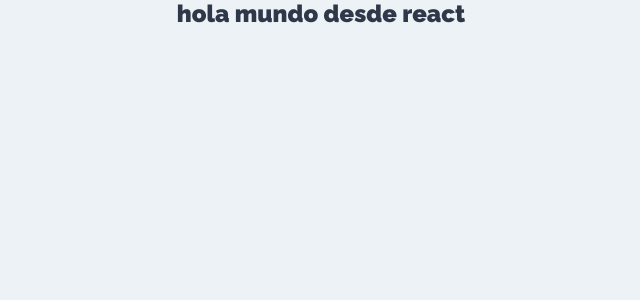
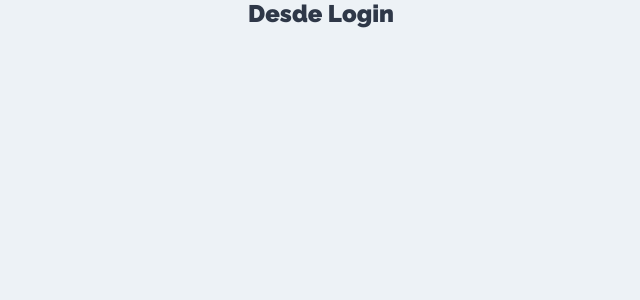
Before and after one commit to brimanz/Mern_app, a React (Vite) app: page / in a window 1280 px wide. Shown: the top 300 px of the page, without its empty margins (319-959 px from the left). Built offline with nearby package versions, Linux system fonts and the light colour scheme.

Commit message:
adding project routing

```diff
--- a/package.json
+++ b/package.json
@@ -11,7 +11,7 @@
   "dependencies": {
     "react": "^18.2.0",
     "react-dom": "^18.2.0",
-    "react-router-dom": "^6.4.4"
+    "react-router-dom": "^5.0.0"
   },
   "devDependencies": {
     "@types/react": "^18.0.24",
--- a/src/App.jsx
+++ b/src/App.jsx
@@ -1,11 +1,20 @@
 import React from 'react'
+import {BrowserRouter, Switch, Route} from 'react-router-dom'
+import Login from './components/auth/Login'
+import NewCount from './components/auth/NewCount'
+import Projects from './components/projects/Projects'
+
 
 
 function App() {
   return (
-    <div className="App">
-      <h2>hola mundo desde react</h2>
-    </div>
+    <BrowserRouter>
+      <Switch>
+        <Route exact path="/" component={Login}/>
+        <Route exact path="/new-count" component={NewCount}/>
+        <Route exact path="/projects" component={Projects}/>
+      </Switch>
+    </BrowserRouter>
   )
 }
 
--- /dev/null
+++ b/src/components/auth/Login.jsx
@@ -0,0 +1,11 @@
+import React from 'react'
+
+
+const Login = () =>{
+	return(
+		<h2>Desde Login</h2>
+	);
+}
+
+
+export default Login
--- /dev/null
+++ b/src/components/auth/NewCount.jsx
@@ -0,0 +1,11 @@
+import React from 'react'
+
+
+const NewCount = () =>{
+	return(
+		<h2>Desde NewCount</h2>
+	);
+}
+
+
+export default NewCount
--- /dev/null
+++ b/src/components/projects/Projects.jsx
@@ -0,0 +1,11 @@
+import React from 'react'
+
+
+const Projects = () =>{
+	return(
+		<h2>Desde Projects</h2>
+	);
+}
+
+
+export default Projects
```
Also changed, not shown: 1 other file (tests, documents, lock files or other folders).
